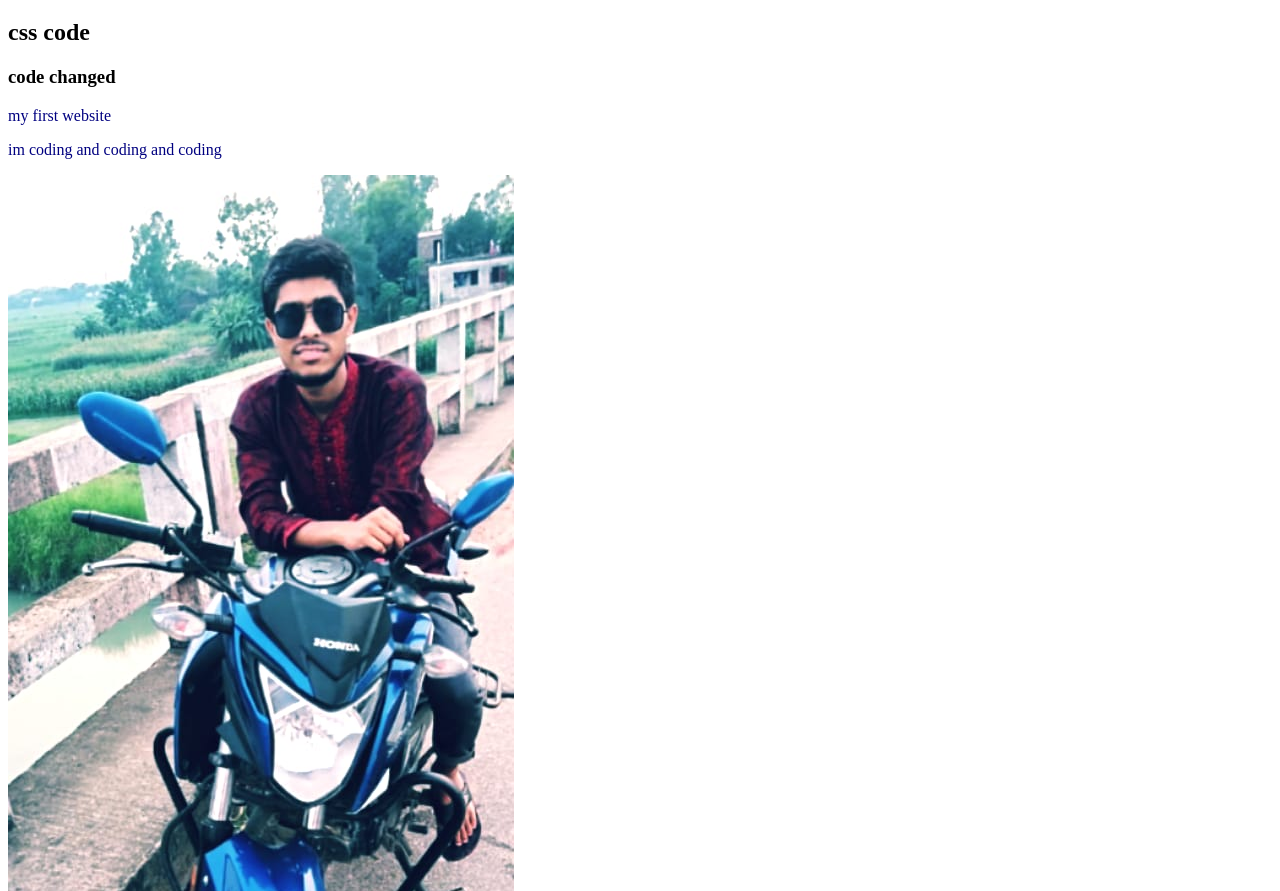
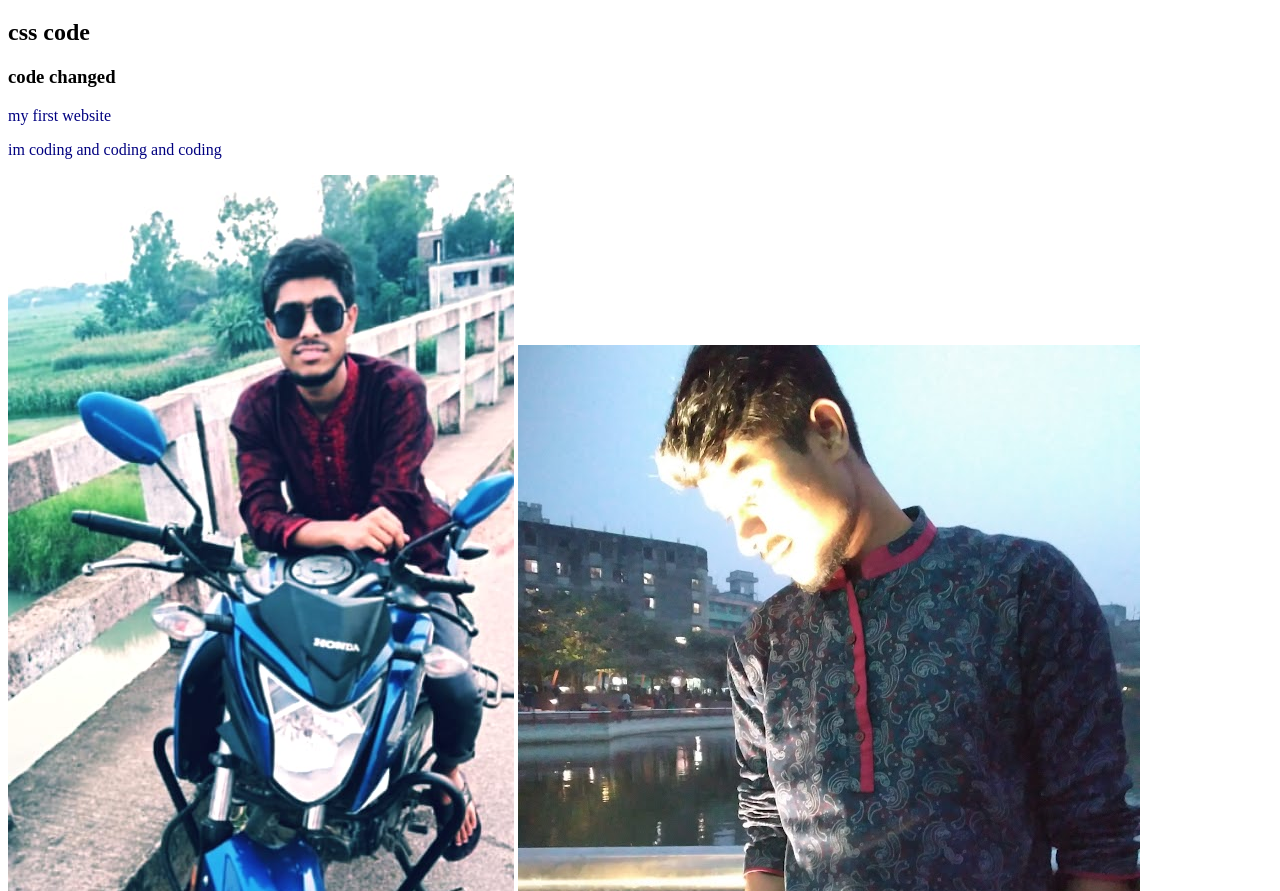
Before and after one commit to raihanchowdhury123/css-first-repo, a plain HTML site: page index.html in a window 1280 px wide. Shown: the part 61-952 px from the top of the page. Drawn offline with Linux system fonts and the light colour scheme.

Commit message:
23 image

```diff
--- a/index.html
+++ b/index.html
@@ -14,5 +14,6 @@
     <p>my first website</p>
     <p>im coding and coding and coding</p>
     <img src="arafat 1.jpeg" alt="">
+<img src="23.jpg" alt="">
 </body>
 </html>
```
Also changed, not shown: 23.jpg (added), images/12.jpg (added).
